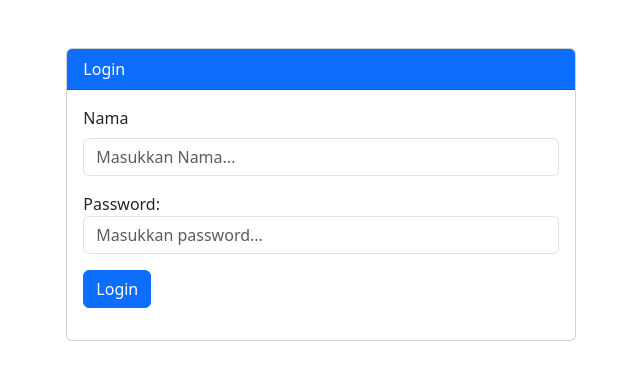
After one commit to kurniacf/PBKK-QuizTicketApp, a CodeIgniter 4 app: template app/Views/user/login.php in a window 1280 px wide. The commit adds this page. Shown: the top 380 px of the page, without its empty margins (319-959 px from the left). Run offline with PHP 8.4 and a stand-in for CodeIgniter, Linux system fonts and the light colour scheme; the template is opened without the code that fills it, so the values that code supplies are empty; some libraries are stand-ins or nearby versions.

Commit message:
Feat: Login-page

```diff
--- a/app/Config/Routes.php
+++ b/app/Config/Routes.php
@@ -31,6 +31,8 @@ $routes->group('user', function ($routes) {
     $routes->get('/', 'UserController::index', ['as' => 'user.index']);
     $routes->get('create', 'UserController::create', ['as' => 'user.create']);
     $routes->post('store', 'UserController::store', ['as' => 'user.store']);
+    $routes->get('login', 'UserController::login', ['as' => 'user.login']);
+    $routes->post('login', 'UserController::login', ['as' => 'user.login']);
     $routes->get('edit/(:num)', 'UserController::edit/$1', ['as' => 'user.edit']);
     $routes->post('update/(:num)', 'UserController::update/$1', ['as' => 'user.update']);
     $routes->get('delete/(:num)', 'UserController::delete/$1', ['as' => 'user.delete']);
--- a/app/Models/UserModel.php
+++ b/app/Models/UserModel.php
@@ -1,4 +1,5 @@
 <?php
+
 namespace App\Models;
 
 use CodeIgniter\Model;
--- a/app/Views/user/create.php
+++ b/app/Views/user/create.php
@@ -1,8 +1,10 @@
 <!DOCTYPE html>
 <html>
+
 <head>
     <title>Tambah Pengguna</title>
 </head>
+
 <body>
     <h1>Tambah Pengguna</h1>
 
@@ -42,4 +44,5 @@
         <input type="submit" value="Simpan">
     </form>
 </body>
+
 </html>
--- a/app/Views/user/edit.php
+++ b/app/Views/user/edit.php
@@ -1,8 +1,10 @@
 <!DOCTYPE html>
 <html lang="">
+
 <head>
     <title>Edit Pengguna</title>
 </head>
+
 <body>
     <h1>Edit Pengguna</h1>
 
@@ -42,4 +44,5 @@
         <input type="submit" value="Simpan">
     </form>
 </body>
+
 </html>
--- a/app/Views/user/index.php
+++ b/app/Views/user/index.php
@@ -1,8 +1,10 @@
 <!DOCTYPE html>
 <html lang="">
+
 <head>
     <title>Daftar Pengguna</title>
 </head>
+
 <body>
     <h1>Daftar Pengguna</h1>
 
@@ -39,5 +41,6 @@
     </table>
 
     <a href="<?= route_to('user.create') ?>">Tambah Pengguna</a>
-</body>
+    <a href="<?= route_to('user.login') ?>">Login</a>
+
 </html>
--- /dev/null
+++ b/app/Views/user/login.php
@@ -0,0 +1,45 @@
+<!DOCTYPE html>
+<html lang="en">
+
+<head>
+    <meta charset="UTF-8">
+    <meta http-equiv="X-UA-Compatible" content="IE=edge">
+    <meta name="viewport" content="width=device-width, initial-scale=1.0">
+    <link href="https://cdn.jsdelivr.net/npm/bootstrap@5.3.0-alpha3/dist/css/bootstrap.min.css" rel="stylesheet" integrity="sha384-KK94CHFLLe+nY2dmCWGMq91rCGa5gtU4mk92HdvYe+M/SXH301p5ILy+dN9+nJOZ" crossorigin="anonymous">
+    <title>Login</title>
+</head>
+
+<body>
+    <div class="container mt-5 col-5">
+        <div class="card">
+            <div class="card-header bg-primary text-white">
+                Login
+            </div>
+            <div class="card-body">
+                <div class="mb-3">
+                    <form action="" method="POST">
+                        <?php if (session()->getFlashdata('error')) { ?>
+                            <div class="alert alert-danger">
+                                <?php echo session()->getFlashdata('error') ?>
+                            </div>
+                        <?php } ?>
+                        <div class="mb-3">
+                            <label for="name" class="form-label">Nama</label>
+                            <input type="text" name="name" class="form-control" id=" name" required placeholder="Masukkan Nama...">
+                        </div>
+                        <div class="mb-3">
+                            <label for="password">Password:</label>
+                            <input type="password" name="password" class="form-control" id="password" required placeholder="Masukkan password...">
+                        </div>
+                        <div class="mb-3">
+                            <input type="submit" name="login" value="Login" class="btn btn-primary">
+                        </div>
+                    </form>
+                </div>
+            </div>
+        </div>
+    </div>
+
+</body>
+
+</html>
```
Also changed, not shown: app/Controllers/UserController.php (+26 -1 lines), app/Views/landing.php (+5 -2 lines). Lines whose indentation alone changed are shown as unchanged.
